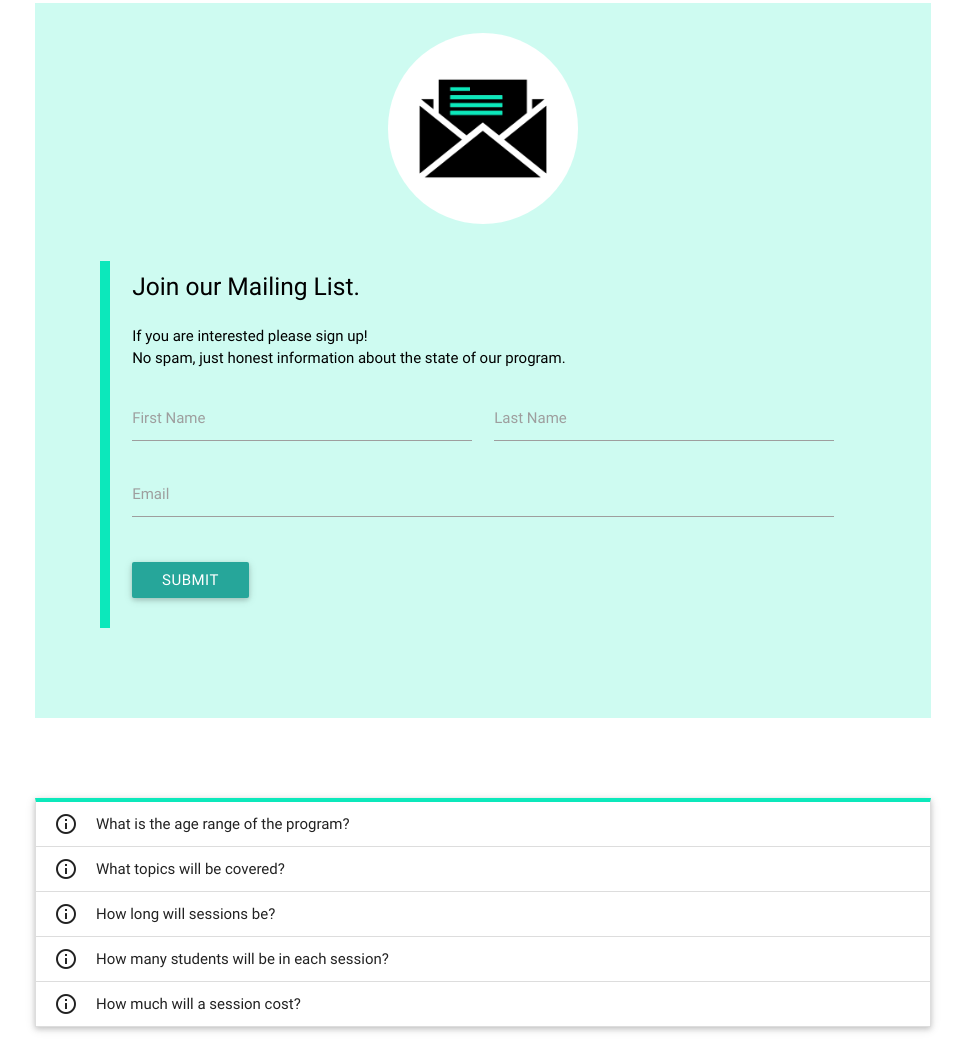
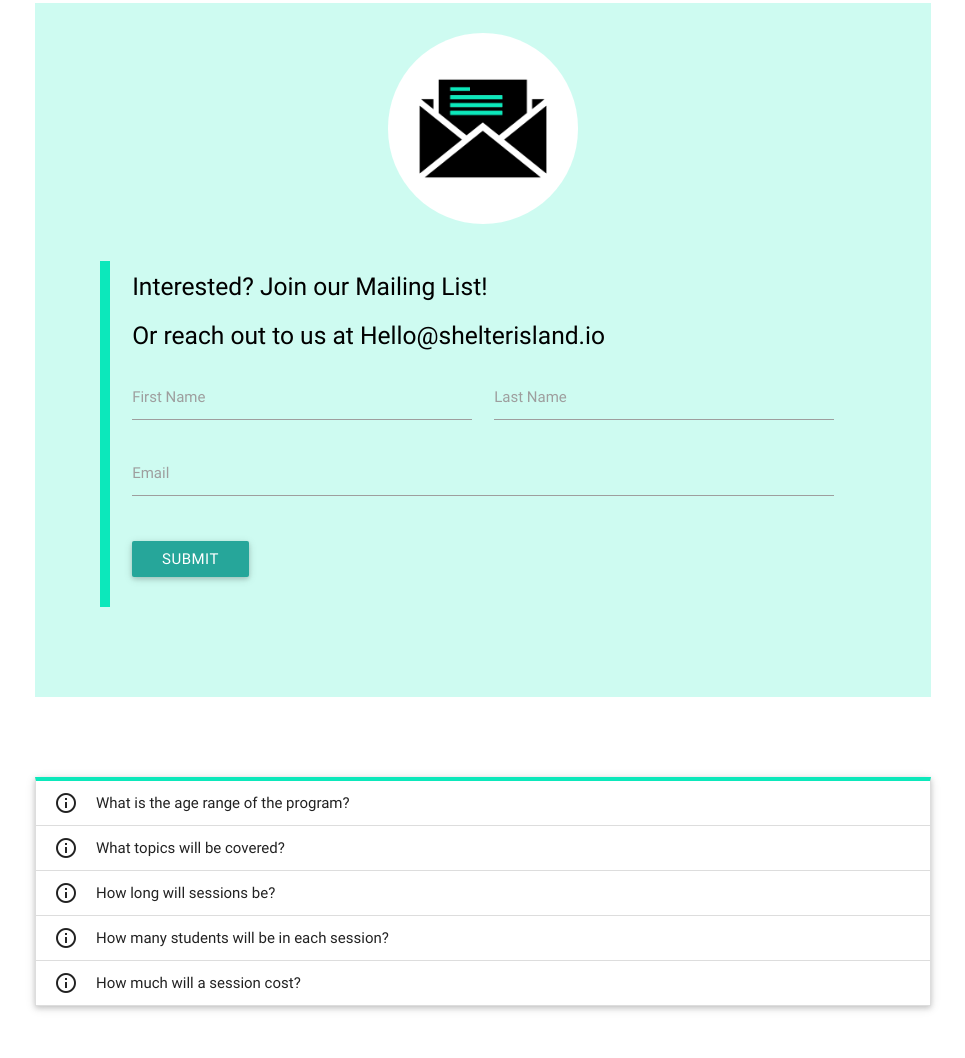
Before and after one commit to Bind/camp, a website: page index.html in a window 1280 px wide. Shown: the part 1528-2586 px from the top of the page, without its empty margins (157-1122 px from the left). Drawn offline with Linux system fonts and the light colour scheme.

Commit message:
email us at

```diff
--- a/index.html
+++ b/index.html
@@ -115,8 +115,9 @@
     <div id="interest-form" class="row container scrollspy">
       <form class="col s10 offset-s1">
 
-    <h5 class="black-text col s12">Join our Mailing List. </h5>
-    <p class="black-text col s12">If you are interested please sign up! <br /> No spam, just honest information about the state of our program. </p>
+    <h5 class="black-text col s12">Interested? Join our Mailing List! </h5>
+    <h5 class="black-text col s12">Or reach out to us at Hello@shelterisland.io </h5>
+
           <div class="input-field col m6 s12">
             <input id="first_name" type="text" class="validate">
             <label for="first_name">First Name</label>
```
